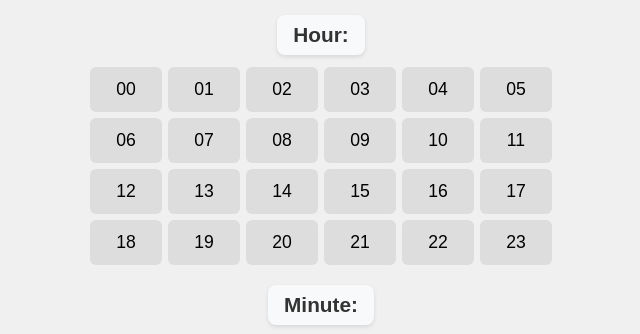
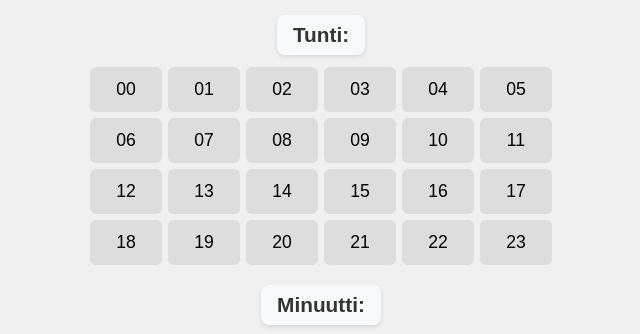
Before and after one commit to unfo/unfo.github.io, a plain HTML site: page mittari/index.html in a window 1280 px wide. Shown: the top 334 px of the page, 319-959 px from the left. Drawn offline with Linux system fonts and the light colour scheme.

Commit message:
Enable UX improvements for JS/CSS
Updated hour and minute selection labels to use section-title class and data attributes.

```diff
--- a/mittari/index.html
+++ b/mittari/index.html
@@ -12,12 +12,12 @@
   <div class="container">
     <div class="time-selection">
       <div class="hour-selection">
-        <p>Hour:</p>
+        <p class="section-title" data-text-key="hour"></p>
         <div id="hour-options" class="options"></div>
       </div>
 
       <div class="minute-selection">
-        <p>Minute:</p>
+        <p class="section-title" data-text-key="minute"></p>
         <div id="minute-options" class="options"></div>
       </div>
     </div>
```
